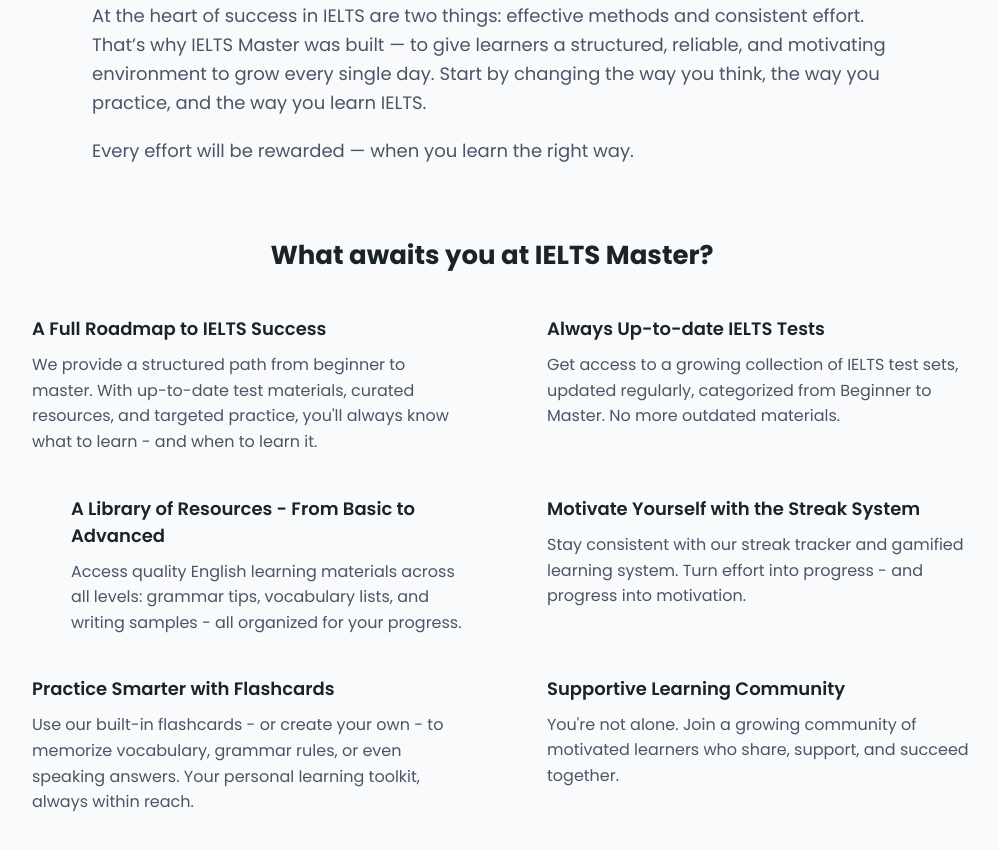
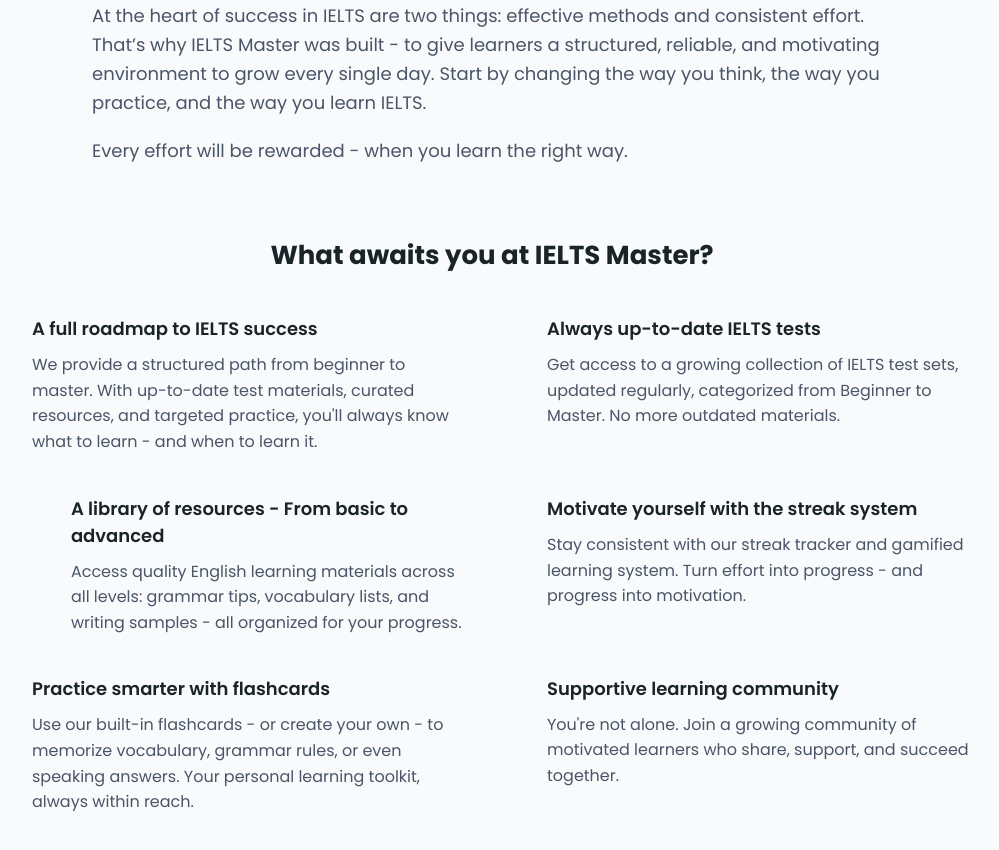
Before and after one commit to DannielVo/IeltsMaster, a React (Vite) app: page / in a window 1280 px wide. Shown: the part 400-1250 px from the top of the page, without its empty margins (148-1147 px from the left). Built offline with nearby package versions, Linux system fonts and the light colour scheme; some icons are missing.

Commit message:
Fix: Change format of content in introduction section

```diff
--- a/src/assets/asset.js
+++ b/src/assets/asset.js
@@ -11,42 +11,42 @@
 export const FEATURES = [
   {
     icon: "bx-trophy-star",
-    title: "A Full Roadmap to IELTS Success",
+    title: "A full roadmap to IELTS success",
     content:
       "We provide a structured path from beginner to master. With up-to-date test materials, curated resources, and targeted practice, you'll always know what to learn - and when to learn it.",
   },
 
   {
     icon: "bx-book-open",
-    title: "A Library of Resources - From Basic to Advanced",
+    title: "A library of resources - From basic to advanced",
     content:
       "Access quality English learning materials across all levels: grammar tips, vocabulary lists, and writing samples - all organized for your progress.",
   },
 
   {
     icon: "bx-price-tag",
-    title: "Practice Smarter with Flashcards",
+    title: "Practice smarter with flashcards",
     content:
       "Use our built-in flashcards - or create your own - to memorize vocabulary, grammar rules, or even speaking answers. Your personal learning toolkit, always within reach.",
   },
 
   {
     icon: "bx-refresh-cw-alt",
-    title: "Always Up-to-date IELTS Tests",
+    title: "Always up-to-date IELTS tests",
     content:
       "Get access to a growing collection of IELTS test sets, updated regularly, categorized from Beginner to Master. No more outdated materials.",
   },
 
   {
     icon: "bx-fire-alt",
-    title: "Motivate Yourself with the Streak System",
+    title: "Motivate yourself with the streak system",
     content:
       "Stay consistent with our streak tracker and gamified learning system. Turn effort into progress - and progress into motivation.",
   },
 
   {
     icon: "bx-community",
-    title: "Supportive Learning Community",
+    title: "Supportive learning community",
     content:
       "You're not alone. Join a growing community of motivated learners who share, support, and succeed together.",
   },
--- a/src/pages/home/hero/introduction/Introduction.jsx
+++ b/src/pages/home/hero/introduction/Introduction.jsx
@@ -23,13 +23,13 @@
 
         <p>
           At the heart of success in IELTS are two things: effective methods and
-          consistent effort. That’s why IELTS Master was built — to give
+          consistent effort. That’s why IELTS Master was built - to give
           learners a structured, reliable, and motivating environment to grow
           every single day. Start by changing the way you think, the way you
           practice, and the way you learn IELTS.
         </p>
 
-        <p>Every effort will be rewarded — when you learn the right way.</p>
+        <p>Every effort will be rewarded - when you learn the right way.</p>
       </div>
     </div>
   );
```
